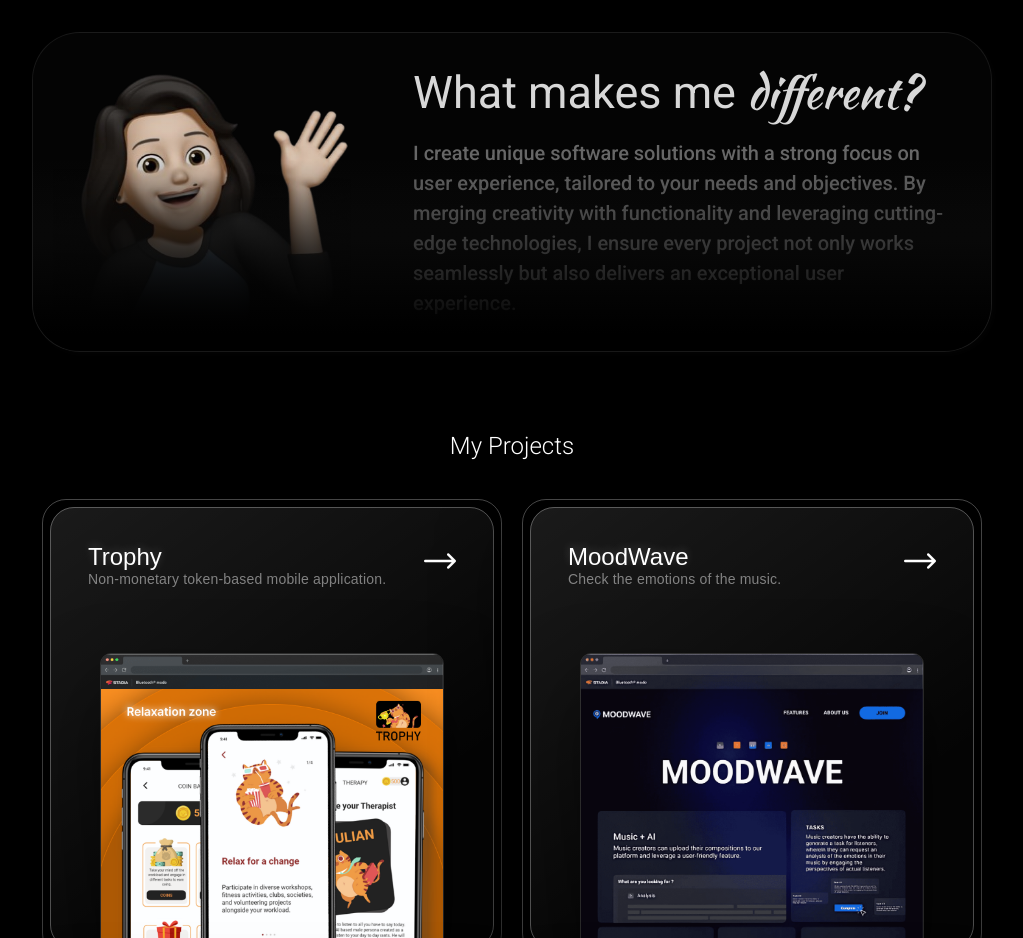
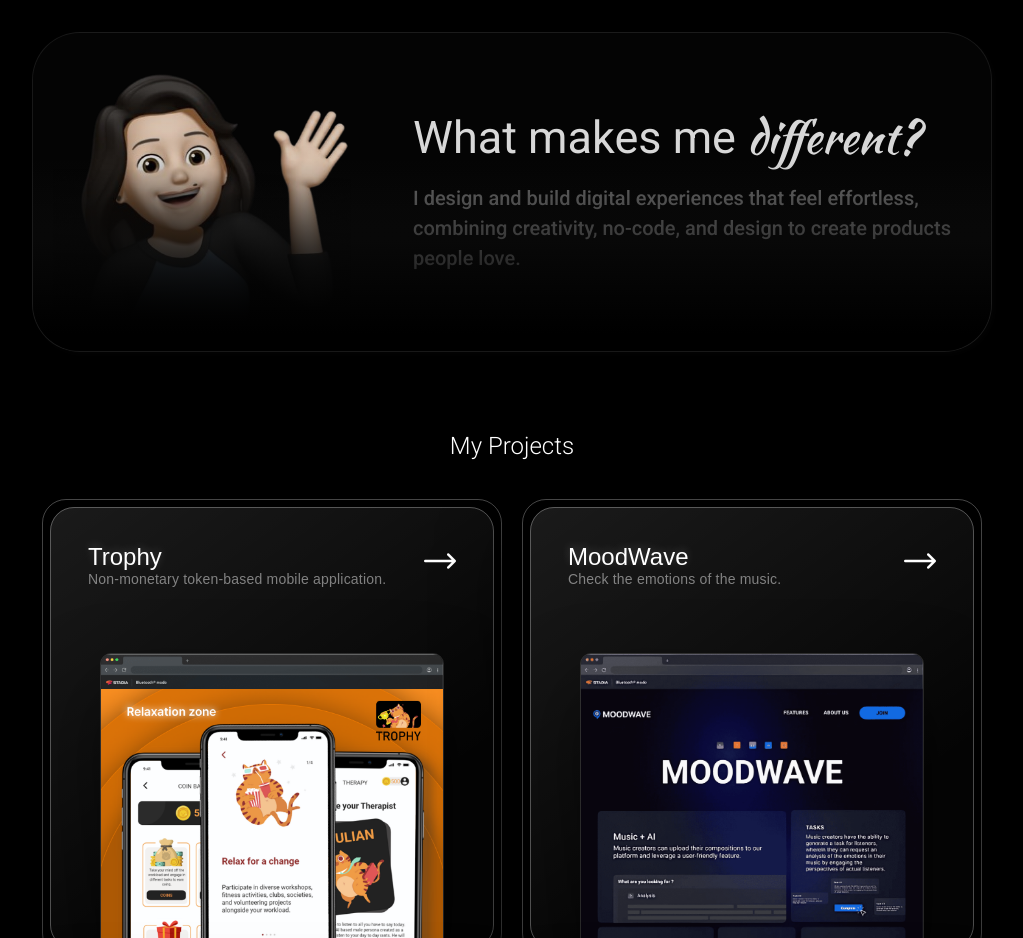
Before and after one commit to WShashinduChamika/client-portfolio, a React (Create React App) app: page /Work in a window 1280 px wide. Shown: the part 840-1778 px from the top of the page, without its empty margins (128-1151 px from the left). Built offline with nearby package versions, Linux system fonts and the light colour scheme.

Commit message:
refactor: udpate text on what makes me different section.

```diff
--- a/src/Pages/Work/Work.jsx
+++ b/src/Pages/Work/Work.jsx
@@ -170,11 +170,8 @@ function Work() {
             </div>
 
             <div className="description seconDes">
-              I create unique software solutions with a strong focus on user
-              experience, tailored to your needs and objectives. By merging
-              creativity with functionality and leveraging cutting-edge
-              technologies, I ensure every project not only works seamlessly but
-              also delivers an exceptional user experience.
+              I design and build digital experiences that feel effortless, combining creativity,
+              no-code, and design to create products people love.
             </div>
           </div>
         </div>
```
